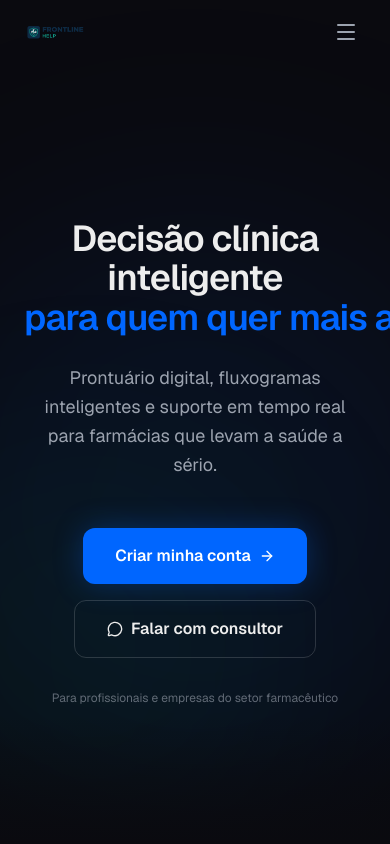
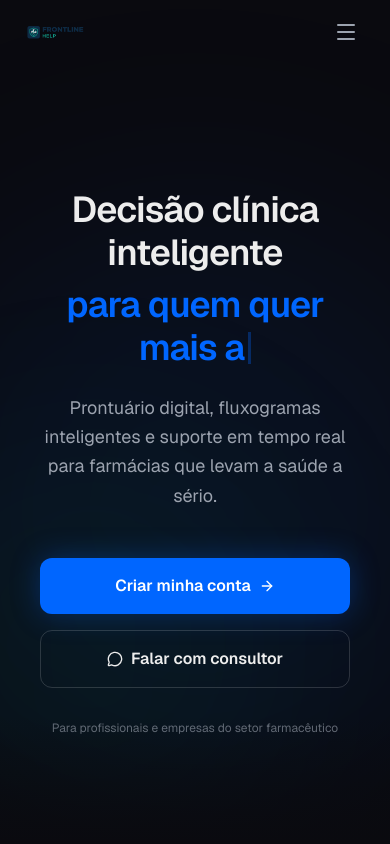
Before and after one commit to AndrielCardoso/landingpage-frontline, a Next.js app: page / in a window 390 px wide. Shown: the top 844 px of the page. Built offline with nearby package versions, Linux system fonts and the light colour scheme.

Commit message:
style: optimize layout spacing and typography for mobile responsiveness

```diff
--- a/app/components/demo.tsx
+++ b/app/components/demo.tsx
@@ -57,7 +57,7 @@ export const DemoSection = () => {
           <div className="rounded-2xl overflow-hidden bg-[#0A0A0F] border border-[#262630] shadow-[0_0_80px_rgba(0,102,255,0.07)] flex flex-col md:flex-row">
 
             {/* Sidebar Tabs */}
-            <div className="w-full md:w-72 bg-[#141419] border-r border-[#262630] p-4 flex flex-col gap-2 shrink-0 overflow-x-auto md:overflow-visible flex-row md:flex-col">
+            <div className="w-full md:w-72 bg-[#141419] border-b md:border-b-0 md:border-r border-[#262630] p-4 flex flex-row md:flex-col gap-2 shrink-0 overflow-x-auto md:overflow-visible scroll-smooth">
               {tabs.map((tab) => (
                 <button
                   key={tab.id}
@@ -81,7 +81,7 @@ export const DemoSection = () => {
             </div>
 
             {/* Content Area */}
-            <div className="flex-1 p-6 md:p-10 bg-[#0A0A0F] min-h-[550px] flex items-center justify-center relative overflow-hidden">
+            <div className="flex-1 p-4 sm:p-6 md:p-10 bg-[#0A0A0F] min-h-[400px] md:min-h-[550px] flex items-center justify-center relative overflow-hidden">
               <AnimatePresence mode="wait">
                 {activeTab === "consulta" && <ConsultaMock key="consulta" />}
                 {activeTab === "comparacao" && <ComparacaoMock key="comparacao" />}
--- a/app/components/hero.tsx
+++ b/app/components/hero.tsx
@@ -55,11 +55,11 @@ export const Hero = () => {
             initial={{ opacity: 0, y: 20 }}
             animate={{ opacity: 1, y: 0 }}
             transition={{ duration: 0.6, delay: 0.1 }}
-            className="text-4xl sm:text-5xl md:text-6xl font-semibold tracking-tight leading-[1.1] mb-6 max-w-5xl mx-auto h-[120px] sm:h-[140px] md:h-[160px]"
+            className="text-4xl sm:text-5xl md:text-6xl font-semibold tracking-tight leading-[1.2] sm:leading-[1.1] mb-6 max-w-5xl mx-auto h-auto min-h-[140px] sm:h-[140px] md:h-[160px]"
           >
             Decisão clínica inteligente
-            <br />
-            <span className="text-[#0066FF] whitespace-nowrap">
+            <br className="hidden sm:block" />
+            <span className="text-[#0066FF] block sm:inline whitespace-normal sm:whitespace-nowrap mt-2 sm:mt-0">
               {text}
               <motion.span
                 animate={{ opacity: [1, 0] }}
@@ -85,14 +85,14 @@ export const Hero = () => {
             initial={{ opacity: 0, y: 20 }}
             animate={{ opacity: 1, y: 0 }}
             transition={{ duration: 0.6, delay: 0.3 }}
-            className="flex flex-col sm:flex-row items-center justify-center gap-4"
+            className="flex flex-col sm:flex-row items-stretch sm:items-center justify-center gap-4 w-full px-4 sm:px-0"
           >
             {/* B2C CTA - Primary */}
             <a
               href="https://frontline-gestao.web.app/login"
               target="_blank"
               rel="noopener noreferrer"
-              className="group inline-flex items-center gap-2 px-8 py-4 rounded-xl bg-[#0066FF] text-white font-semibold text-base hover:bg-[#0052CC] transition-all duration-200 shadow-[0_0_30px_rgba(0,102,255,0.3)] hover:shadow-[0_0_40px_rgba(0,102,255,0.45)]"
+              className="group flex sm:inline-flex items-center justify-center gap-2 px-8 py-4 rounded-xl bg-[#0066FF] text-white font-semibold text-base hover:bg-[#0052CC] transition-all duration-200 shadow-[0_0_30px_rgba(0,102,255,0.3)] hover:shadow-[0_0_40px_rgba(0,102,255,0.45)] w-full sm:w-auto"
             >
               Criar minha conta
               <ArrowRight className="w-4 h-4 group-hover:translate-x-0.5 transition-transform" />
@@ -103,7 +103,7 @@ export const Hero = () => {
               href="https://wa.me/5547988141031?text=Olá!%20Tenho%20interesse%20no%20Frontline%20para%20minha%20empresa."
               target="_blank"
               rel="noopener noreferrer"
-              className="group inline-flex items-center gap-2 px-8 py-4 rounded-xl bg-transparent border border-white/15 text-[#EDEDED] font-semibold text-base hover:bg-white/5 hover:border-white/25 transition-all duration-200"
+              className="group flex sm:inline-flex items-center justify-center gap-2 px-8 py-4 rounded-xl bg-transparent border border-white/15 text-[#EDEDED] font-semibold text-base hover:bg-white/5 hover:border-white/25 transition-all duration-200 w-full sm:w-auto"
             >
               <MessageCircle className="w-4 h-4" />
               Falar com consultor
--- a/app/components/plans.tsx
+++ b/app/components/plans.tsx
@@ -89,7 +89,7 @@ export const PlansSection = () => {
           {/* B2B Card */}
           <motion.div
             variants={cardVariants}
-            className="p-8 md:p-10 rounded-2xl bg-[#141419] border border-[#262630] hover:border-[#0066FF]/30 transition-all duration-300 group"
+            className="p-6 sm:p-8 md:p-10 rounded-2xl bg-[#141419] border border-[#262630] hover:border-[#0066FF]/30 transition-all duration-300 group"
           >
             <div className="flex items-center gap-3 mb-6">
               <div className="w-10 h-10 rounded-xl bg-[#0066FF]/10 flex items-center justify-center text-[#0066FF]">
@@ -134,7 +134,7 @@ export const PlansSection = () => {
           {/* B2C Card */}
           <motion.div
             variants={cardVariants}
-            className="p-8 md:p-10 rounded-2xl bg-[#141419] border border-[#0066FF]/30 hover:border-[#0066FF]/50 transition-all duration-300 relative overflow-hidden group"
+            className="p-6 sm:p-8 md:p-10 rounded-2xl bg-[#141419] border border-[#0066FF]/30 hover:border-[#0066FF]/50 transition-all duration-300 relative overflow-hidden group"
           >
             {/* Popular badge */}
             <div className="absolute top-6 right-6">
--- a/app/components/pricing.tsx
+++ b/app/components/pricing.tsx
@@ -58,7 +58,7 @@ export const PricingSection = () => {
           {/* B2C - Monthly/Annual */}
           <motion.div
             variants={cardVariants}
-            className="p-8 md:p-10 rounded-2xl bg-[#141419] border border-[#0066FF]/30 relative overflow-hidden"
+            className="p-6 sm:p-8 md:p-10 rounded-2xl bg-[#141419] border border-[#0066FF]/30 relative overflow-hidden"
           >
             <div className="absolute top-0 left-0 right-0 h-px bg-gradient-to-r from-transparent via-[#0066FF] to-transparent" />
 
--- a/app/components/steps.tsx
+++ b/app/components/steps.tsx
@@ -60,11 +60,11 @@ export const StepsSection = () => {
                 hidden: { opacity: 0, x: -30, scale: 0.95 },
                 visible: { opacity: 1, x: 0, scale: 1, transition: { type: "spring", stiffness: 100, damping: 20 } }
               }}
-              className="flex gap-8 group"
+              className="flex gap-4 sm:gap-8 group"
             >
               {/* Number + Line */}
               <div className="flex flex-col items-center">
-                <div className="w-14 h-14 rounded-2xl bg-[#141419] border border-[#262630] flex items-center justify-center text-xl font-black text-[#0066FF] group-hover:border-[#0066FF]/30 transition-colors shrink-0">
+                <div className="w-12 h-12 sm:w-14 sm:h-14 rounded-2xl bg-[#141419] border border-[#262630] flex items-center justify-center text-lg sm:text-xl font-black text-[#0066FF] group-hover:border-[#0066FF]/30 transition-colors shrink-0">
                   {step.number}
                 </div>
                 {i < steps.length - 1 && (
@@ -79,8 +79,8 @@ export const StepsSection = () => {
               </div>
 
               {/* Content */}
-              <div className="pb-12">
-                <h3 className="text-xl font-bold text-white mb-2 tracking-tight">
+              <div className="pb-10 sm:pb-12">
+                <h3 className="text-lg sm:text-xl font-bold text-white mb-2 tracking-tight">
                   {step.title}
                 </h3>
                 <p className="text-[#9CA3AF] text-sm leading-relaxed">
```
